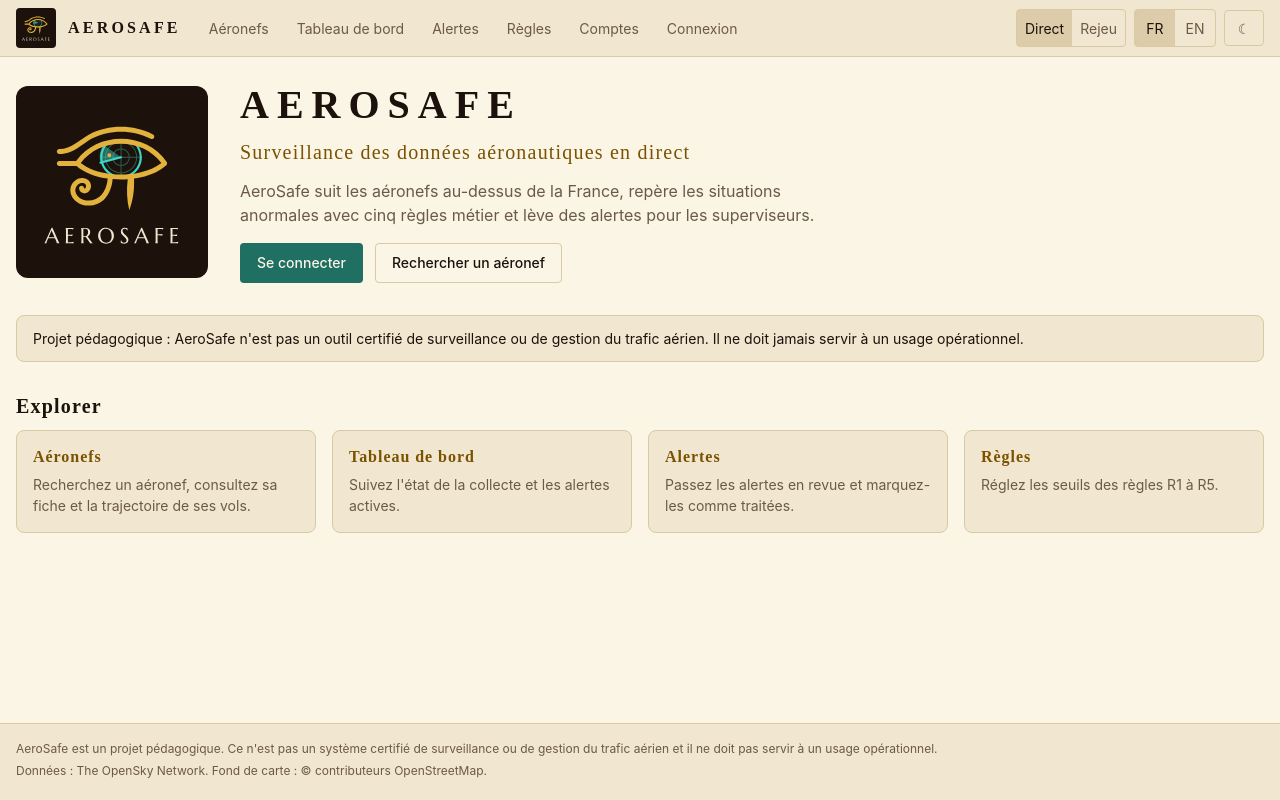
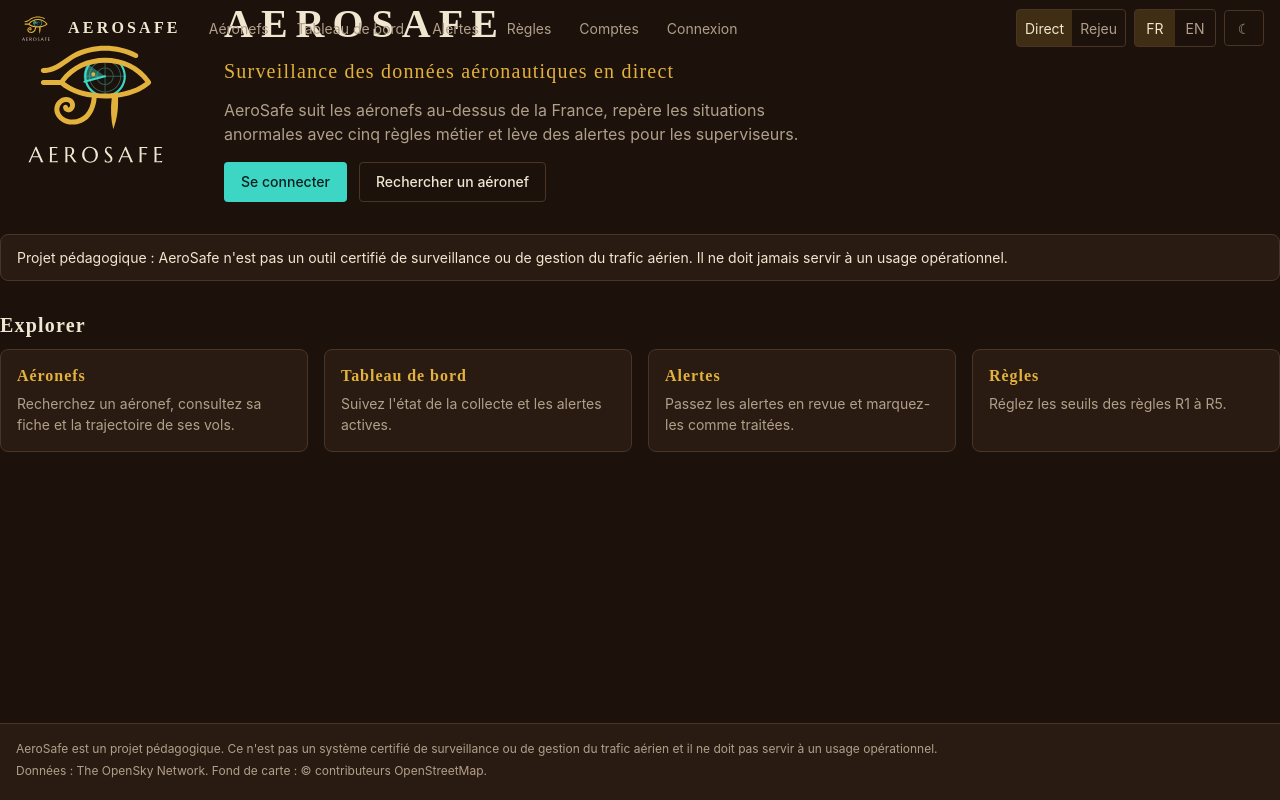
Before and after one commit to thibault-dlb/aerosafe, a React (Vite) app in the folder src/front/: page / in a window 1280 px wide. Built offline with nearby package versions, Linux system fonts and the light colour scheme.

Commit message:
feat(front): add a dark scope and a transparent top bar on the landing page
The home page stays in the dark theme whatever the theme in use, runs
edge to edge, and its top bar floats over the page until it scrolls.

```diff
--- a/src/front/src/components/layout/AppLayout.module.css
+++ b/src/front/src/components/layout/AppLayout.module.css
@@ -157,6 +157,29 @@
   margin: 0 auto var(--space-1);
 }
 
+/* Landing page: the bar floats over the scene and the page runs edge to edge. */
+.landing .bar {
+  position: fixed;
+  right: 0;
+  left: 0;
+  background: transparent;
+  border-bottom-color: transparent;
+  transition:
+    background 0.3s,
+    border-color 0.3s;
+}
+
+.landing .barSolid {
+  background: color-mix(in srgb, var(--color-bg) 82%, transparent);
+  border-bottom-color: var(--color-border);
+  backdrop-filter: blur(14px);
+}
+
+.landing .content {
+  max-width: none;
+  padding: 0;
+}
+
 /* Phone: the links fold into a menu, opened by the button. */
 @media (max-width: 720px) {
   .menuButton {
--- a/src/front/src/components/layout/AppLayout.tsx
+++ b/src/front/src/components/layout/AppLayout.tsx
@@ -1,9 +1,10 @@
 import { useState } from "react";
-import { Link, NavLink, Outlet } from "react-router-dom";
+import { Link, NavLink, Outlet, useLocation } from "react-router-dom";
 
 import logoUrl from "@/assets/logo/aerosafe-logo.svg";
 import ReplayBar from "@/components/replay/ReplayBar";
 import { useDataMode } from "@/hooks/useDataMode";
+import { useScrolled } from "@/hooks/useScrolled";
 import { useTheme } from "@/hooks/useTheme";
 import { useTranslation } from "@/hooks/useTranslation";
 import type { TranslationKey } from "@/i18n/fr";
@@ -30,14 +31,19 @@ export default function AppLayout() {
   const { theme, setTheme } = useTheme();
   const { mode, setMode } = useDataMode();
   const [menuOpen, setMenuOpen] = useState(false);
+  // The landing page is always dark, edge to edge, under a bar that is clear until it scrolls.
+  const landing = useLocation().pathname === "/";
+  const scrolled = useScrolled();
+  const frameClass = landing ? `${styles.frame} ${styles.landing} darkScope` : styles.frame;
+  const barClass = landing && (scrolled || menuOpen) ? `${styles.bar} ${styles.barSolid}` : styles.bar;
 
   return (
     <ReplayProvider>
-      <div className={styles.frame}>
+      <div className={frameClass}>
         <a className={styles.skip} href="#content">
           {t("layout.skipToContent")}
         </a>
-        <header className={styles.bar}>
+        <header className={barClass}>
           <Link to="/" className={styles.brand} onClick={() => setMenuOpen(false)}>
             <img className={styles.logo} src={logoUrl} alt="" width={40} height={40} />
             <span className={styles.name}>AeroSafe</span>
--- /dev/null
+++ b/src/front/src/hooks/useScrolled.ts
@@ -0,0 +1,15 @@
+import { useEffect, useState } from "react";
+
+/** True once the page has scrolled further down than the threshold, in pixels. */
+export function useScrolled(threshold = 40): boolean {
+  const [scrolled, setScrolled] = useState(false);
+
+  useEffect(() => {
+    const update = () => setScrolled(window.scrollY > threshold);
+    update();
+    window.addEventListener("scroll", update, { passive: true });
+    return () => window.removeEventListener("scroll", update);
+  }, [threshold]);
+
+  return scrolled;
+}
--- a/src/front/src/styles/tokens.css
+++ b/src/front/src/styles/tokens.css
@@ -64,6 +64,42 @@
   --map-rings: #a07a25;
 }
 
+/*
+ * Dark scope: a part of the page that stays in the dark theme whatever the theme in use (the
+ * landing page). Keep in step with the dark colours of `:root` above.
+ */
+.darkScope {
+  color-scheme: dark;
+  --color-bg: #1c110b;
+  --color-surface: #2a1b12;
+  --color-raised: #38251a;
+  --color-border: #4a3425;
+  --color-text: #f1e6cf;
+  --color-text-muted: #b0a08a;
+  --color-primary: #3dd6c4;
+  --color-on-primary: #0a1f1e;
+  --color-link: #e3b23c;
+  --color-selection: #e3b23c;
+  --color-data: #3dd6c4;
+  --color-danger: #e5604d;
+  --color-warning: #f28c28;
+  --color-brand: #e3b23c;
+
+  --map-bg: #130e04;
+  --map-land: #221808;
+  --map-grid: #4a3a12;
+  --map-text: #c2a560;
+  --map-selected: #3dd6c4;
+  --map-aircraft-low: #b07a1c;
+  --map-aircraft-mid: #e3b23c;
+  --map-aircraft-high: #f5d77e;
+  --map-beam: #3dd6c4;
+  --map-rings: #a07a25;
+
+  background: var(--color-bg);
+  color: var(--color-text);
+}
+
 /* Light theme (B, Papyrus) */
 :root[data-theme="light"] {
   color-scheme: light;
```
Also changed, not shown: 2 other files (tests, documents, lock files or other folders).
